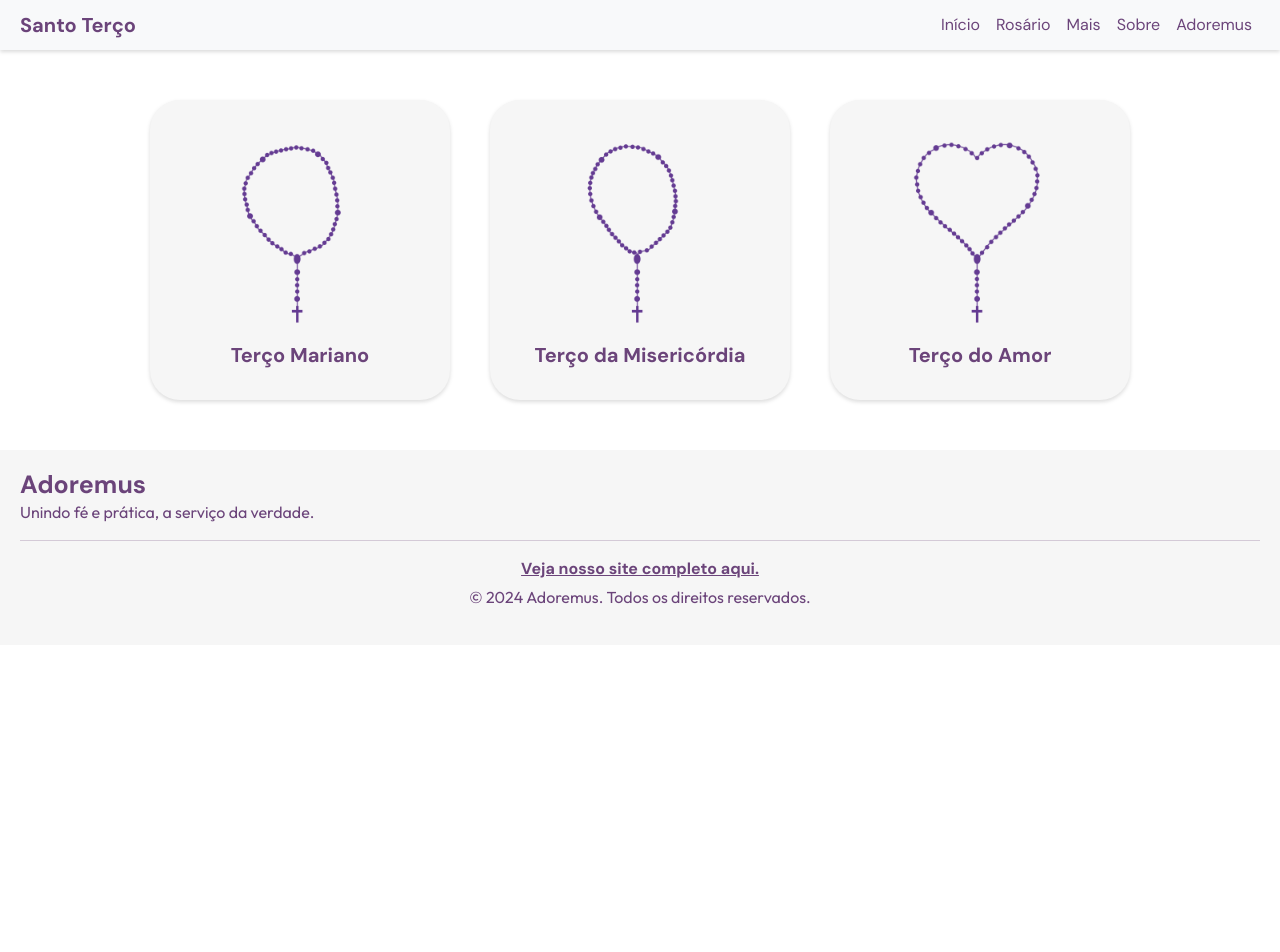
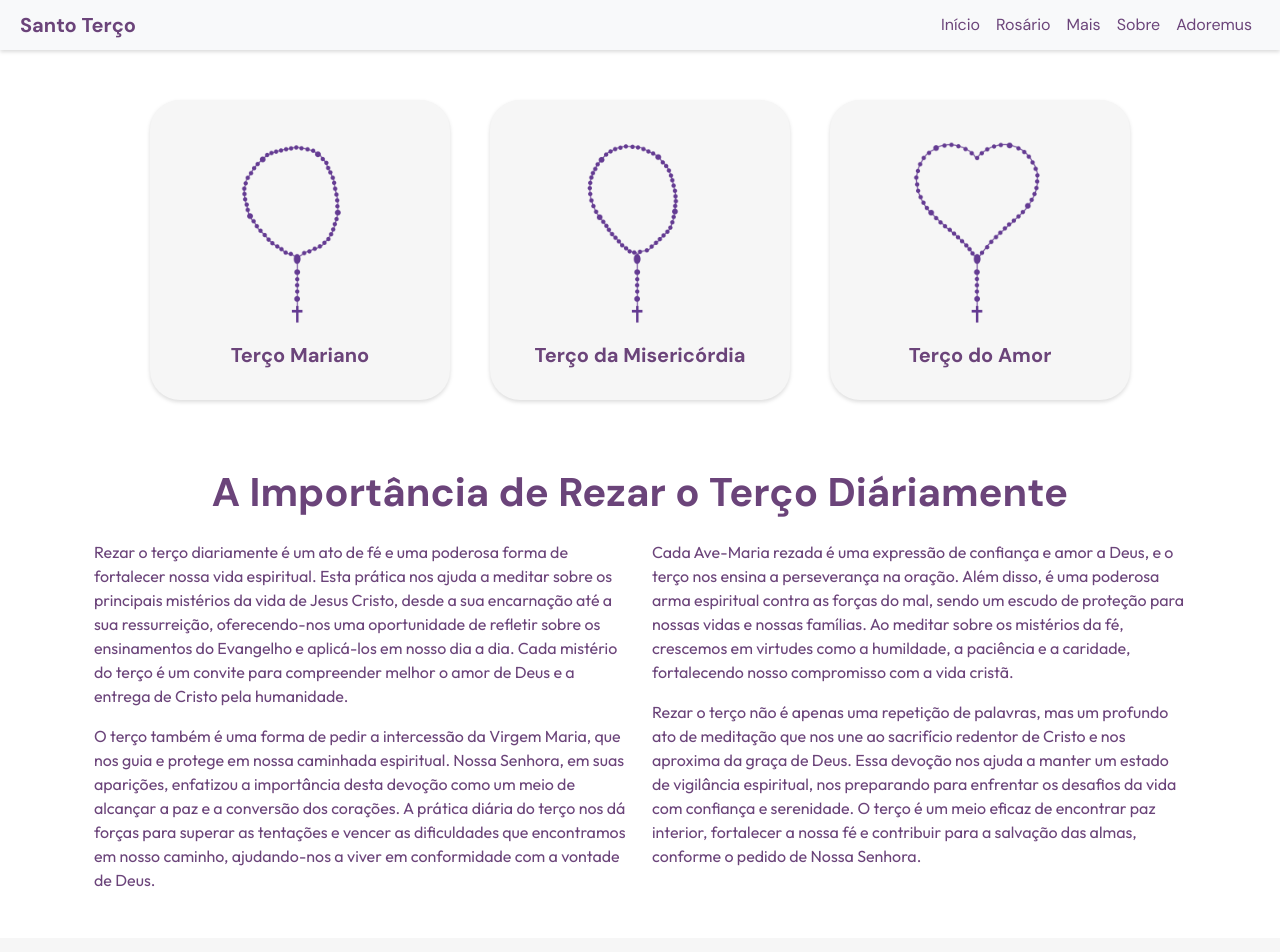
Before and after one commit to ViniMacacari/terco-adoremus, an Angular app: page / in a window 1280 px wide. Shown: the top 952 px of the page. Before the commit the page ends 800 px from the top, so only its background shows below. Built offline with nearby package versions, Linux system fonts and the light colour scheme.

Commit message:
Mistério correto

```diff
--- a/src/app/components/menu/menu.component.html
+++ b/src/app/components/menu/menu.component.html
@@ -1,5 +1,5 @@
 <nav class="navbar navbar-expand-lg navbar-light bg-light">
-    <a class="navbar-brand" href="#">Santo Terço</a>
+    <a class="navbar-brand" (click)="navegar('/')">Santo Terço</a>
     <a class="navbar-toggler" type="button" data-bs-toggle="collapse" data-bs-target="#navbarResponsive"
         aria-controls="navbarResponsive" aria-expanded="false" aria-label="Toggle navigation">
         <span class="navbar-toggler-icon"></span>
--- a/src/app/pages/home/home.component.html
+++ b/src/app/pages/home/home.component.html
@@ -15,10 +15,47 @@
         </div>
         <div class="col">
             <div class="terco" (click)="navegar('/terco-do-amor')">
-                <img ngSrc="assets/tercos/terco-do-amor.png" alt="Terço do Amor" width="200" height="200"
-                    priority>
+                <img ngSrc="assets/tercos/terco-do-amor.png" alt="Terço do Amor" width="200" height="200" priority>
                 <h2>Terço do Amor</h2>
             </div>
         </div>
     </div>
+
+    <div class="container mt-5">
+        <h1 class="text-center mb-4">A Importância de Rezar o Terço Diáriamente</h1>
+        <div class="row">
+            <div class="col-md-6">
+                <p>
+                    Rezar o terço diariamente é um ato de fé e uma poderosa forma de fortalecer nossa vida espiritual.
+                    Esta prática nos ajuda a meditar sobre os principais mistérios da vida de Jesus Cristo, desde a sua
+                    encarnação até a sua ressurreição, oferecendo-nos uma oportunidade de refletir sobre os ensinamentos
+                    do Evangelho e aplicá-los em nosso dia a dia. Cada mistério do terço é um convite para compreender
+                    melhor o amor de Deus e a entrega de Cristo pela humanidade.
+                </p>
+                <p>
+                    O terço também é uma forma de pedir a intercessão da Virgem Maria, que nos guia e protege em nossa
+                    caminhada espiritual. Nossa Senhora, em suas aparições, enfatizou a importância desta devoção como
+                    um meio de alcançar a paz e a conversão dos corações. A prática diária do terço nos dá forças para
+                    superar as tentações e vencer as dificuldades que encontramos em nosso caminho, ajudando-nos a viver
+                    em conformidade com a vontade de Deus.
+                </p>
+            </div>
+            <div class="col-md-6">
+                <p>
+                    Cada Ave-Maria rezada é uma expressão de confiança e amor a Deus, e o terço nos ensina a
+                    perseverança na oração. Além disso, é uma poderosa arma espiritual contra as forças do mal, sendo um
+                    escudo de proteção para nossas vidas e nossas famílias. Ao meditar sobre os mistérios da fé,
+                    crescemos em virtudes como a humildade, a paciência e a caridade, fortalecendo nosso compromisso com
+                    a vida cristã.
+                </p>
+                <p>
+                    Rezar o terço não é apenas uma repetição de palavras, mas um profundo ato de meditação que nos une
+                    ao sacrifício redentor de Cristo e nos aproxima da graça de Deus. Essa devoção nos ajuda a manter um
+                    estado de vigilância espiritual, nos preparando para enfrentar os desafios da vida com confiança e
+                    serenidade. O terço é um meio eficaz de encontrar paz interior, fortalecer a nossa fé e contribuir
+                    para a salvação das almas, conforme o pedido de Nossa Senhora.
+                </p>
+            </div>
+        </div>
+    </div>
 </div>
--- a/src/app/pages/home/home.component.scss
+++ b/src/app/pages/home/home.component.scss
@@ -5,6 +5,8 @@
     display: flex;
     align-items: center;
     justify-content: center;
+
+    flex-direction: column;
 }
 
 .row {
--- a/src/app/pages/terco-mariano/terco-mariano.component.html
+++ b/src/app/pages/terco-mariano/terco-mariano.component.html
@@ -1,7 +1,7 @@
 <div class="content">
     <h1>Terço Mariano</h1>
-    <h2 class="misterio">Mistério {{misterio}}</h2>
-    <p>Meditado toda: {{frequencia}}.</p>
+    <h2 class="misterio">{{ misterioDesc }}</h2>
+    <p>Meditado toda: {{ frequencia }}.</p>
     <hr>
 
     <h2>Início</h2>
@@ -15,8 +15,8 @@
 
         <p>Rezemos o Credo: Creio em Deus Pai todo poderoso, criador do céu a da terra <a>...</a></p>
 
-        <p class="quebra-linha">Após o Credo reza-se o Pai Nosso: <br> {{paiNosso}}.</p>
-        <p class="quebra-linha">Rezemos (3x) Ave-Maria: <br> {{aveMaria}}.</p>
+        <p class="quebra-linha">Após o Credo reza-se o Pai Nosso: <br> {{ paiNosso }}.</p>
+        <p class="quebra-linha">Rezemos (3x) Ave-Maria: <br> {{ aveMaria }}.</p>
     </div>
 
     <h2>Mistérios</h2>
--- a/src/app/pages/terco-mariano/terco-mariano.component.ts
+++ b/src/app/pages/terco-mariano/terco-mariano.component.ts
@@ -41,6 +41,7 @@ export class TercoMarianoComponent implements AfterViewInit {
     agora e na hora de nossa morte.
     Amém`
   dadosTerco: any[] = []
+  misterioDesc: string = ''
 
   ngAfterViewInit(): void {
     this.misterio = this.route.snapshot.paramMap.get('misterio')
@@ -51,11 +52,11 @@ export class TercoMarianoComponent implements AfterViewInit {
 
     this.requisicao.get('santo-terco/buscar/terco-mariano')
       .subscribe((response: any) => {
-        console.log(response)
         const terco = response.filter((item: any) => item.id_terco == this.misterio)
 
         if (terco) {
           this.dadosTerco = terco
+          this.misterioDesc = terco[0].terco
           ModalLoadingComponent.hide()
         } else {
           this.router.navigate(['/'])
```
